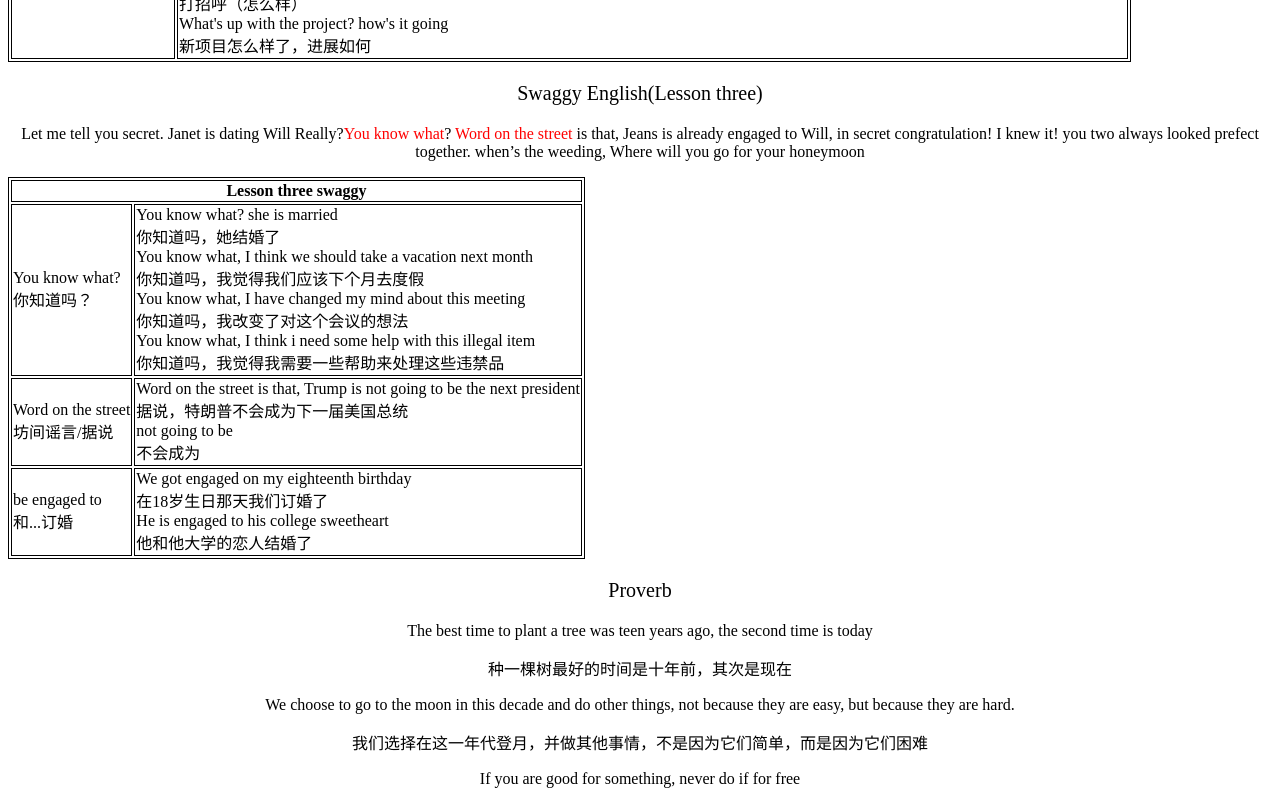
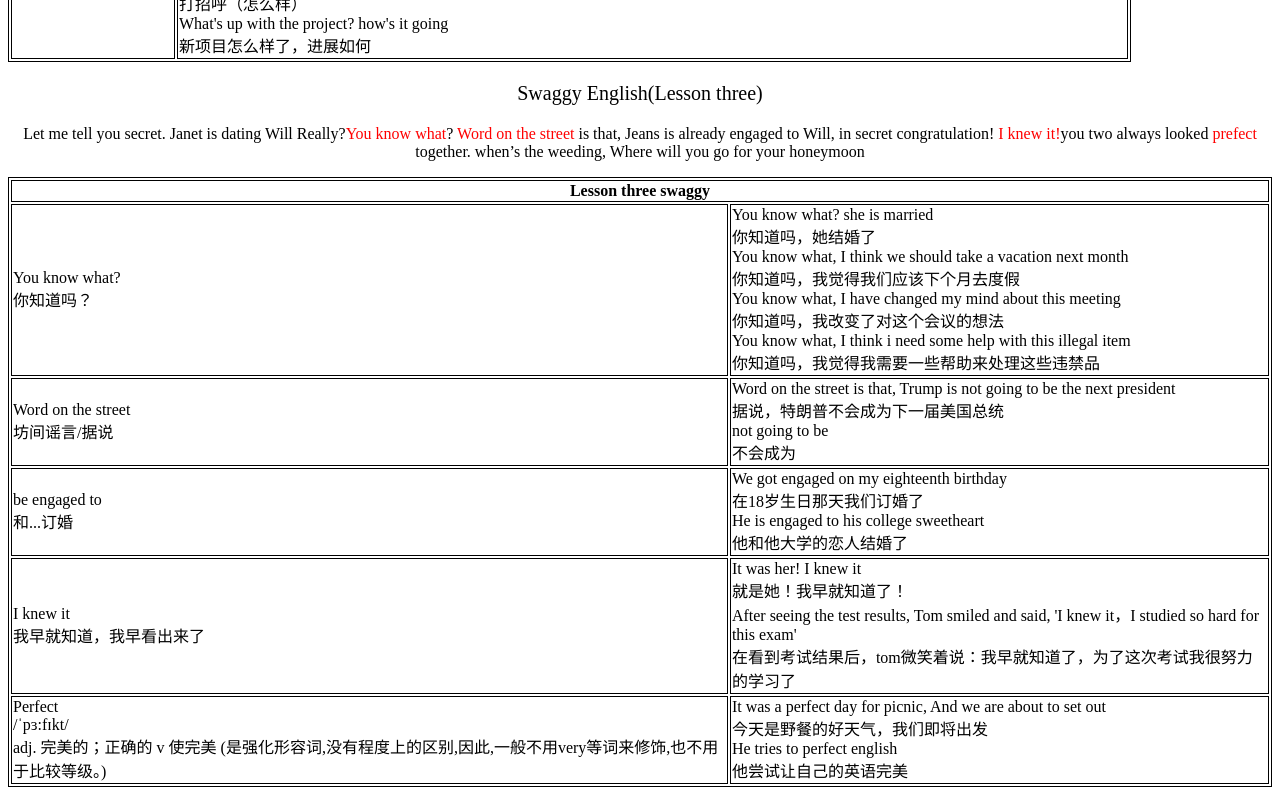
Before and after one commit to sarbia-offical/ELL, a Next.js app: page /lesson/thirdLesson in a window 1280 px wide. Shown: the part 1980-2780 px from the top of the page. Built offline with nearby package versions, Linux system fonts and the light colour scheme.

Commit message:
feat: "update corpus"

```diff
--- a/src/app/lesson/thirdLesson/page.tsx
+++ b/src/app/lesson/thirdLesson/page.tsx
@@ -4,7 +4,7 @@
  * @Author: zouwenqin
  * @Date: 2024-07-30 00:22:58
  * @LastEditors: zouwenqin
- * @LastEditTime: 2024-08-11 18:25:12
+ * @LastEditTime: 2024-08-13 23:09:13
  */
 "use client";
 import Image from "next/image";
@@ -391,6 +391,46 @@ export default function Home() {
           },
         ],
       },
+      {
+        wordComponent:
+        (
+          <RenderWordComponent
+            word={"I knew it"}
+            phoneticSymbol={""}
+            translate={<>{"我早就知道，我早看出来了"}</>}
+          />
+        ),
+        phraseList: [
+          {
+            originText: "It was her! I knew it",
+            translate: "就是她！我早就知道了！"
+          },
+          {
+            originText: "After seeing the test results, Tom smiled and said, 'I knew it，I studied so hard for this exam'",
+            translate: "在看到考试结果后，tom微笑着说：我早就知道了，为了这次考试我很努力的学习了"
+          }
+        ]
+      },
+      {
+        wordComponent:
+        (
+          <RenderWordComponent
+            word={"Perfect"}
+            phoneticSymbol={"/ˈpɜ:fɪkt/"}
+            translate={<>{"adj. 完美的；正确的 v 使完美 (是强化形容词,没有程度上的区别,因此,一般不用very等词来修饰,也不用于比较等级。)"}</>}
+          />
+        ),
+        phraseList: [
+          {
+            originText: "It was a perfect day for picnic, And we are about to set out",
+            translate: "今天是野餐的好天气，我们即将出发"
+          },
+          {
+            originText: "He tries to perfect english",
+            translate: "他尝试让自己的英语完美"
+          }
+        ]
+      }
     ]
   );
 
@@ -432,8 +472,8 @@ export default function Home() {
           Let me tell you secret. Janet is dating Will Really?
           <span style={{ color: "red" }}>You know what</span>?{" "}
           <span style={{ color: "red" }}>Word on the street</span> is that,
-          Jeans is already engaged to Will, in secret congratulation! I knew it!
-          you two always looked prefect together. when’s the weeding, Where will
+          Jeans is already engaged to Will, in secret congratulation! <span style={{ color: "red" }}>I knew it!</span>
+          you two always looked <span style={{ color: "red" }}>prefect</span> together. when’s the weeding, Where will
           you go for your honeymoon
         </p>
       </div>
```
